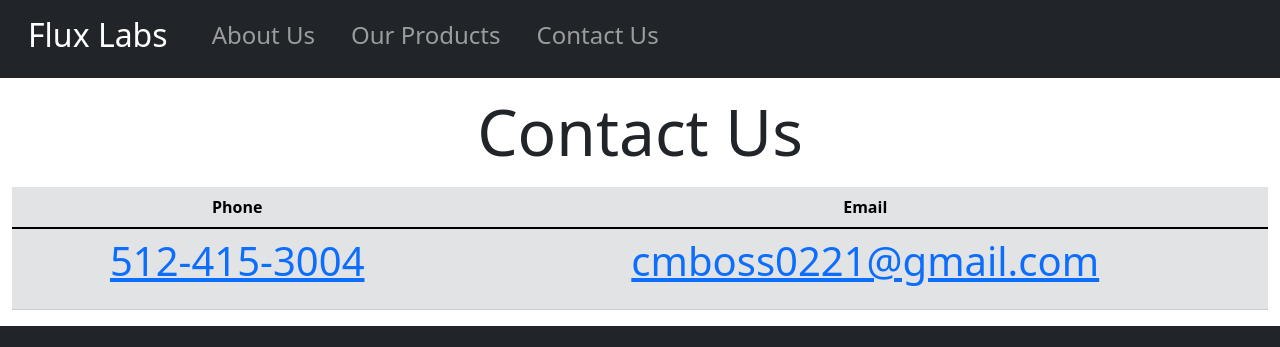
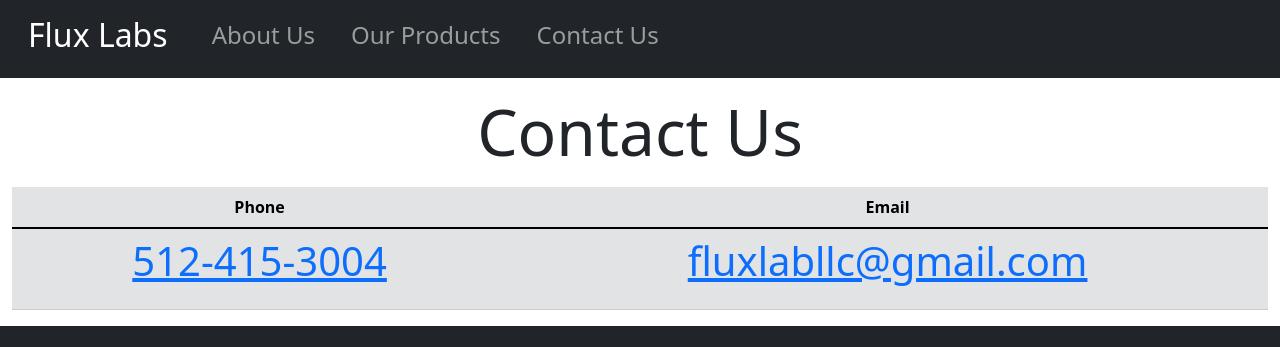
Before and after one commit to ChrisBoswell/ChrisBoswell.github.io, a plain HTML site: page contactus.html in a window 1280 px wide. Shown: the top 347 px of the page. Drawn offline with nearby package versions, Linux system fonts and the light colour scheme.

Commit message:
Changed the contact page email

```diff
--- a/contactus.html
+++ b/contactus.html
@@ -53,7 +53,7 @@
         <tbody>
           <tr>
             <td><h1><a href="sms:+15124153004?subject=Message From Customer" onclick="ga('send', 'event', { eventCategory: 'Contact', eventAction: 'Call', eventLabel: 'Mobile Button'});"><p class="call-button">512-415-3004</p></a></h1></td>
-            <td><h1><a href="mailto:cmboss0221@gmail.com?subject=Message From Customer">cmboss0221@gmail.com </a></h1></td>
+            <td><h1><a href="mailto:fluxlabllc@gmail.com?subject=Message From Customer">fluxlabllc@gmail.com</a></h1></td>
           </tr>
         </tbody>
       </table>
```
